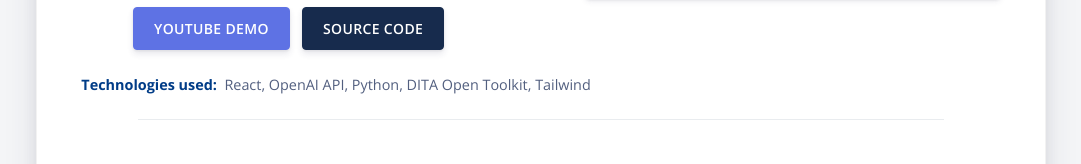
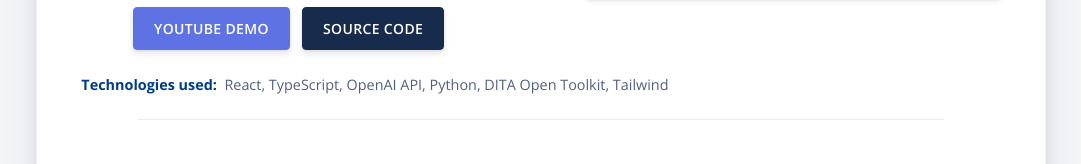
Before and after one commit to leanneholmes/leanneholmes.github.io, a website: page index.html in a window 1280 px wide. Shown: the part 2039-2203 px from the top of the page, without its empty margins (99-1180 px from the left). Drawn offline with nearby package versions, Linux system fonts and the light colour scheme; some packages are replaced by stand-ins of ours.

Commit message:
Modified tech stack for projects

```diff
--- a/index.html
+++ b/index.html
@@ -205,7 +205,7 @@
               </div>
             </div>
         </div>
-        <div class="row text-justify technologies"><span class="text-primary"><b>Technologies used:</b></span>&nbsp; React, OpenAI API, Python, DITA Open Toolkit, Tailwind</div>
+        <div class="row text-justify technologies"><span class="text-primary"><b>Technologies used:</b></span>&nbsp; React, TypeScript, OpenAI API, Python, DITA Open Toolkit, Tailwind</div>
     </div>
     <div class="border-top mt-4 hr-padded"></div>
       <div class="container mt-4">
```
